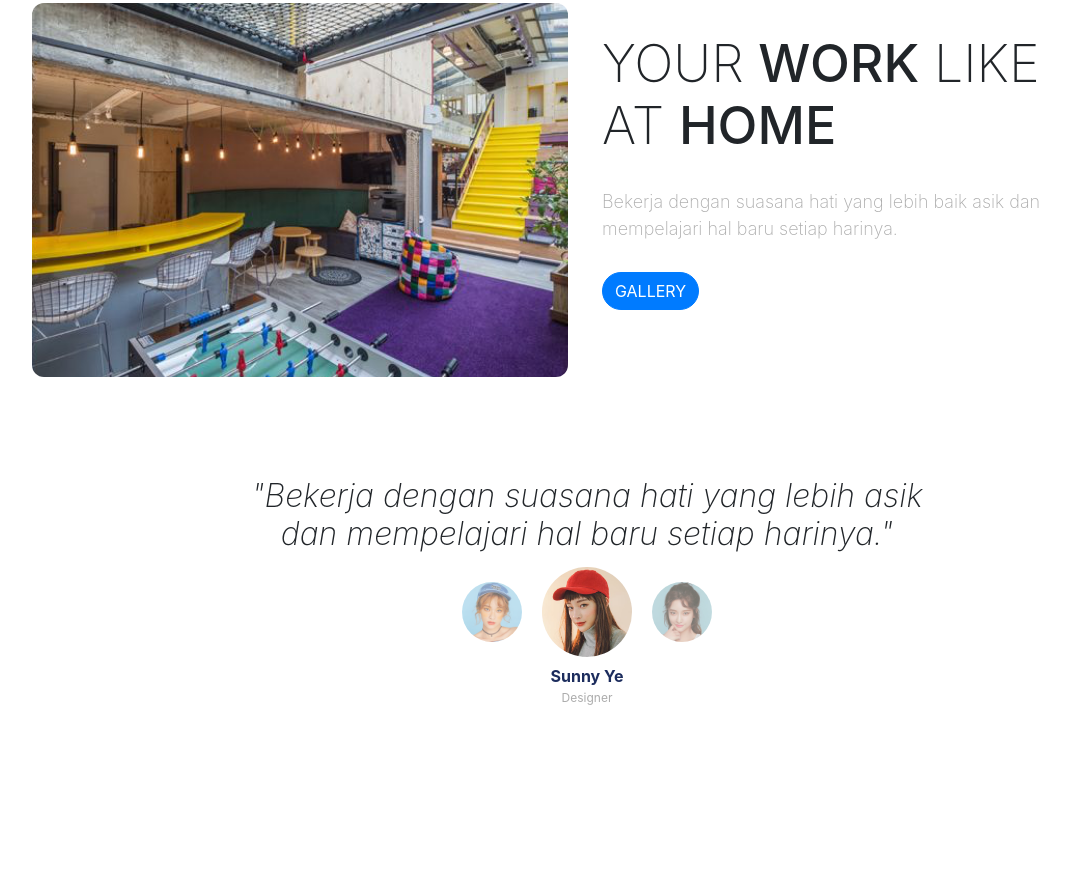
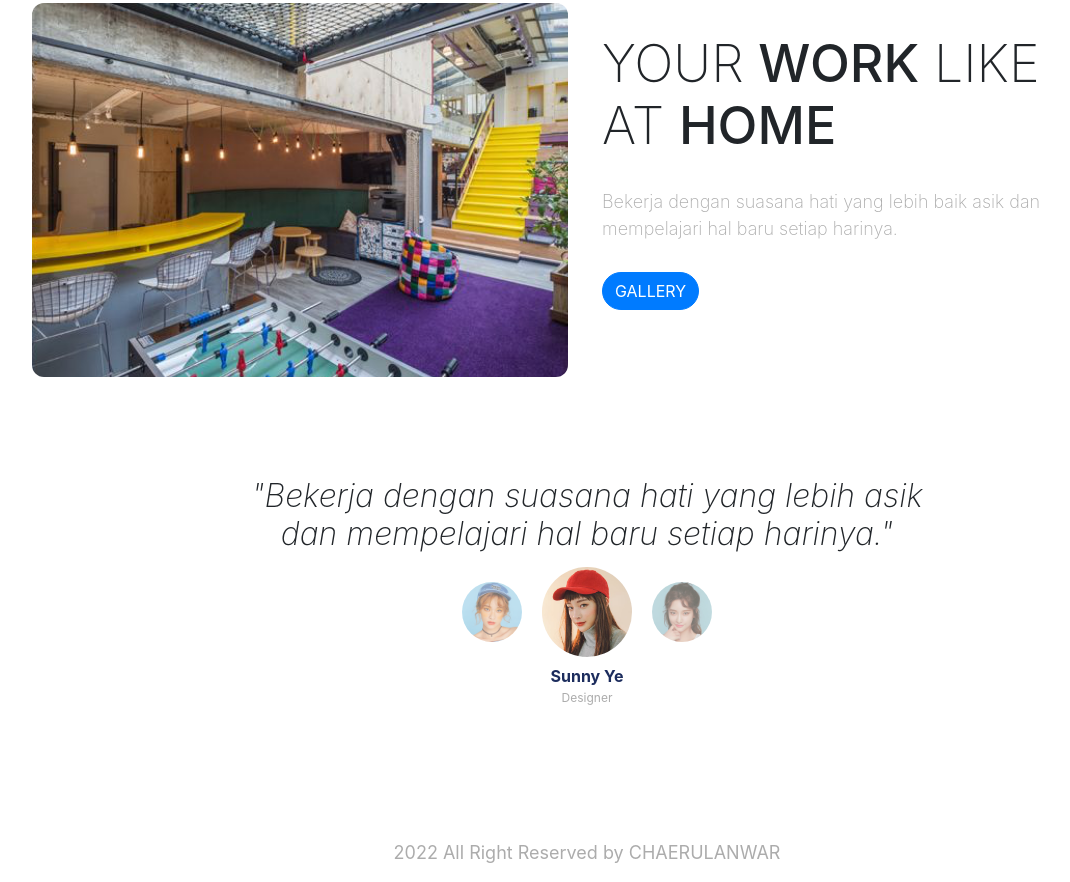
Before and after one commit to chaerulanwar428/landingpagebootstrap4, a plain HTML site: page index.html in a window 1280 px wide. Shown: the part 848-1730 px from the top of the page, without its empty margins (53-1123 px from the left). Before the commit the page ends 1587 px from the top, so only its background shows below. Drawn offline with nearby package versions, Linux system fonts and the light colour scheme; a web font is replaced by a local one.

Commit message:
menambahkan bagian footer di website

```diff
--- a/index.html
+++ b/index.html
@@ -110,7 +110,13 @@
 				</div>
 			</section>
 		<!-- akhir testimonial -->
-
+			<!-- footer -->
+			<div class="row footer">
+				<div class="col text-center">
+					<p>2022 All Right Reserved by CHAERULANWAR</p>
+				</div>
+			</div>
+			<!-- akhir footer -->
 		</div>
 
 		<!-- akhir container -->
--- a/style.css
+++ b/style.css
@@ -140,6 +140,15 @@
 .testimonial figcaption{
     text-align: center ;
 }
+
+/* footer */
+.footer{
+    margin-top: 100px;
+}
+.footer p{
+    color: #acacac;
+    font-size: 18px;
+}
 /* utility */
 .tombol{
     text-transform: uppercase;
```
